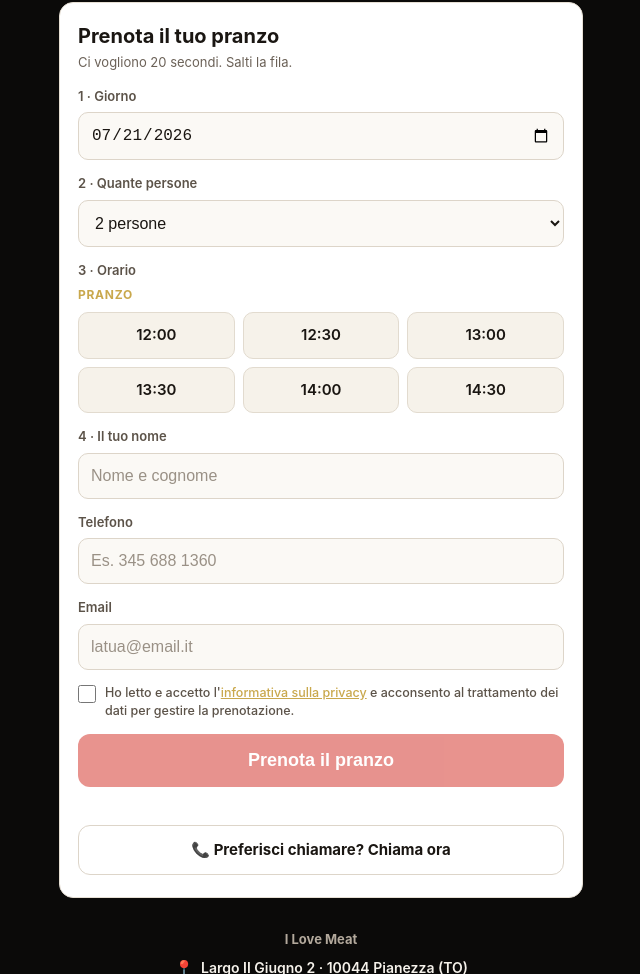
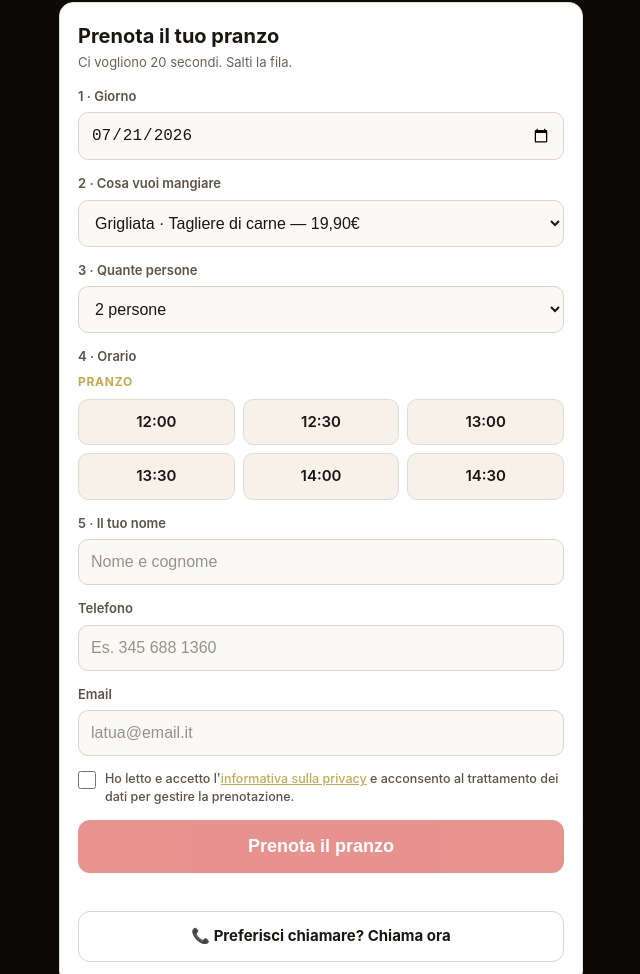
Before and after one commit to danisp9869-tech/landing-love-meat-pranzo, a plain HTML site: page index.html in a window 1280 px wide. Shown: the part 1042-2016 px from the top of the page, without its empty margins (319-959 px from the left). Drawn offline with Linux system fonts and the light colour scheme.

Commit message:
Reinserisci menu a tendina scelta formula con opzione 'Non lo so ancora'
Nuovo campo '2 · Cosa vuoi mangiare' con tre opzioni: Grigliata/Tagliere
19,90€, Piatto Tris 13€, Non lo so ancora. La scelta compare nel riepilogo di
conferma e viene inviata nei dati (campo 'formula'). Rinumerati i campi.

Co-Authored-By: Claude Opus 4.8 <noreply@anthropic.com>
Claude-Session: https://claude.ai/code/session_01THc4c6nhtHUfjyRQt7J4vu

```diff
--- a/index.html
+++ b/index.html
@@ -243,16 +243,24 @@ img{max-width:100%;display:block}
       <input type="date" id="data" required>
     </div>
     <div class="field">
-      <label for="persone">2 · Quante persone</label>
+      <label for="menu">2 · Cosa vuoi mangiare</label>
+      <select id="menu" required>
+        <option value="Grigliata (Tagliere di carne) — 19,90€">Grigliata · Tagliere di carne — 19,90€</option>
+        <option value="Piatto Tris — 13€">Piatto Tris — 13€</option>
+        <option value="Non lo so ancora">Non lo so ancora</option>
+      </select>
+    </div>
+    <div class="field">
+      <label for="persone">3 · Quante persone</label>
       <select id="persone" required></select>
     </div>
     <div class="field">
-      <label>3 · Orario</label>
+      <label>4 · Orario</label>
       <div class="slots" id="slots"></div>
       <input type="hidden" id="orario">
     </div>
     <div class="field">
-      <label for="nome">4 · Il tuo nome</label>
+      <label for="nome">5 · Il tuo nome</label>
       <input type="text" id="nome" autocomplete="name" placeholder="Nome e cognome" required>
     </div>
     <div class="field">
@@ -322,7 +330,7 @@ window.LP_CONFIG = (function () {
   var BOOKED = C.booked || {};
   var SHEET_URL = C.googleSheetsWebAppUrl || "";
   var $ = function (id) { return document.getElementById(id); };
-  var dateEl=$("data"),peopleEl=$("persone"),slotsEl=$("slots"),slotInput=$("orario"),
+  var dateEl=$("data"),menuEl=$("menu"),peopleEl=$("persone"),slotsEl=$("slots"),slotInput=$("orario"),
       nameEl=$("nome"),phoneEl=$("telefono"),emailEl=$("email"),privacyEl=$("privacy"),ctaEl=$("cta"),errEl=$("err"),bookEl=$("book");
 
   var today=new Date(); today.setHours(0,0,0,0);
@@ -397,7 +405,7 @@ window.LP_CONFIG = (function () {
   function submit(){
     if(!validate()){errEl.textContent="Compila tutti i campi e accetta l'informativa privacy per confermare.";return;}
     errEl.textContent="";
-    var date=dateEl.value,people=peopleEl.value,slot=slotInput.value,nome=nameEl.value.trim(),tel=phoneEl.value.trim(),email=emailEl.value.trim();
+    var date=dateEl.value,people=peopleEl.value,slot=slotInput.value,nome=nameEl.value.trim(),tel=phoneEl.value.trim(),email=emailEl.value.trim(),menu=menuEl.value;
     // Sicurezza: rifiuta data passata o orario di oggi ormai trascorso
     var nowc=new Date();
     if(date<iso(nowc) || (date===iso(nowc) && slotMin(slot)<=nowc.getHours()*60+nowc.getMinutes())){
@@ -412,7 +420,7 @@ window.LP_CONFIG = (function () {
           mode:"no-cors",
           headers:{"Content-Type":"text/plain;charset=utf-8"},
           body:JSON.stringify({
-            data:fmtDate(date), ora:slot, persone:people,
+            data:fmtDate(date), ora:slot, persone:people, formula:menu,
             nome:nome, telefono:tel, email:email, creata:new Date().toLocaleString("it-IT")
           })
         }).catch(function(){});
@@ -426,6 +434,7 @@ window.LP_CONFIG = (function () {
       '<p>Ti aspettiamo da I Love Meat per la pausa pranzo. Se serve ti chiamiamo per confermare.</p>'+
       '<div class="det">'+
         '<div><span>Giorno:</span> '+fmtDate(date)+'</div>'+
+        '<div><span>Formula:</span> '+menu+'</div>'+
         '<div><span>Persone:</span> '+people+'</div>'+
         '<div><span>Orario:</span> '+slot+'</div>'+
         '<div><span>A nome di:</span> '+nome+'</div>'+
```
